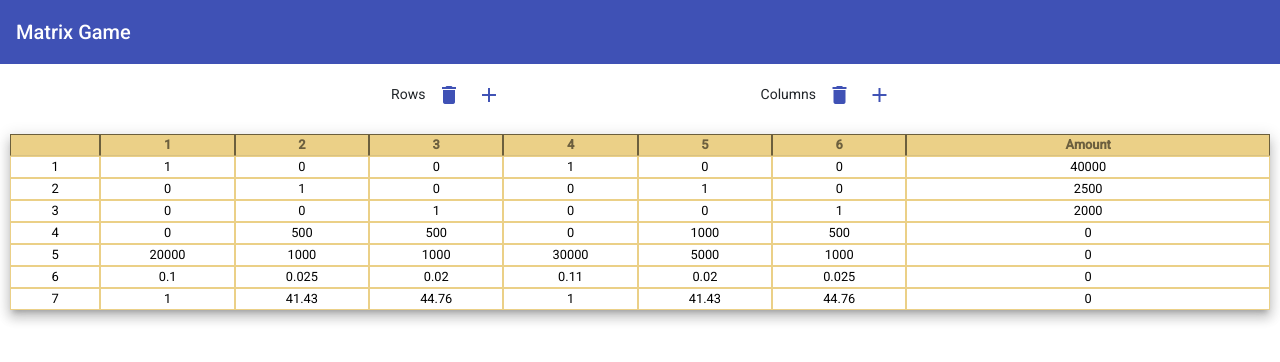
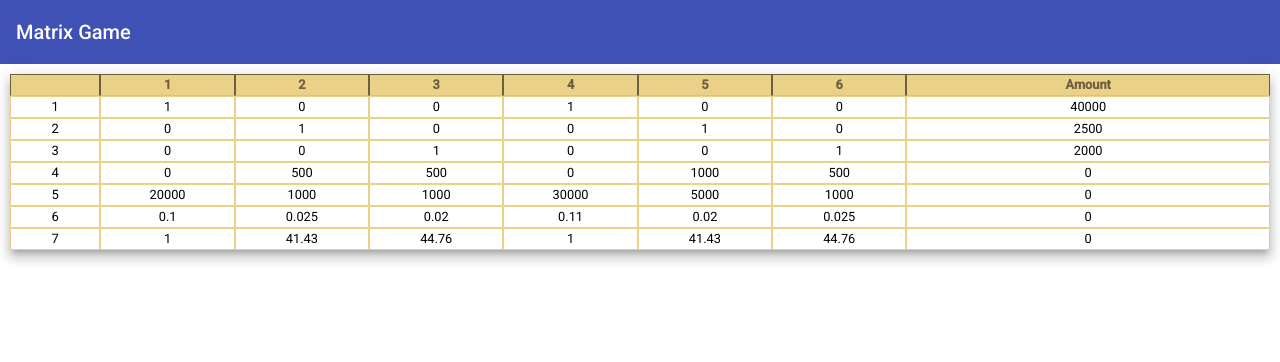
Before and after one commit to DimaMykhnevych/MatrixGame, an Angular app in the folder matrix-game/: page / in a window 1280 px wide. Shown: the top 362 px of the page. Built offline with nearby package versions, Linux system fonts and the light colour scheme.

Commit message:
Removed redundant table functionality

```diff
--- a/matrix-game/src/app/components/table/table.component.html
+++ b/matrix-game/src/app/components/table/table.component.html
@@ -1,31 +1,4 @@
 <div class="pageContiner">
-  <div class="container">
-    <div class="row justify-content-center">
-      <div class="col-lg-4 text-center">
-        <div>
-          Rows
-          <button color="primary" mat-icon-button (click)="deleteRow()">
-            <mat-icon>delete</mat-icon>
-          </button>
-          <button color="primary" mat-icon-button (click)="addRow()">
-            <mat-icon>add</mat-icon>
-          </button>
-        </div>
-      </div>
-      <div class="col-lg-4 text-center">
-        <div>
-          Columns
-          <button color="primary" mat-icon-button (click)="deleteColumn()">
-            <mat-icon>delete</mat-icon>
-          </button>
-          <button color="primary" mat-icon-button (click)="addColumn()">
-            <mat-icon>add</mat-icon>
-          </button>
-        </div>
-      </div>
-    </div>
-  </div>
-  <br />
   <mat-table [dataSource]="dataSource" class="mat-elevation-z8">
     <ng-container matColumnDef=" ">
       <mat-header-cell *matHeaderCellDef> </mat-header-cell>
--- a/matrix-game/src/app/components/table/table.component.ts
+++ b/matrix-game/src/app/components/table/table.component.ts
@@ -22,44 +22,6 @@ export class TableComponent {
       row: -1,
     },
   };
-  public deleteColumn(): void {
-    if (this.displayedColumns.length === 1) {
-      console.log('Cannot delete all headers.');
-      return;
-    }
-    this.displayedColumns.splice(-1, 1);
-    const tempDataSource = [...this.dataSource.data];
-    for (let i = 0; i < tempDataSource.length - 1; i++) {
-      tempDataSource[i].splice(-1, 1);
-    }
-    this.dataSource.data = tempDataSource;
-  }
-  public addColumn(): void {
-    this.displayedColumns.push(
-      (+this.displayedColumns[this.displayedColumns.length - 1] + 1).toString()
-    );
-    const tempDataSource = [...this.dataSource.data];
-    for (let i = 0; i < tempDataSource.length; i++) {
-      tempDataSource[i].push(0);
-    }
-    this.dataSource.data = tempDataSource;
-  }
-  public deleteRow(): void {
-    if (this.dataSource.data.length === 1) {
-      console.log('Cannot delete all rows.');
-      return;
-    }
-    const tempDataSource = [...this.dataSource.data];
-    tempDataSource.splice(-1, 1);
-    this.dataSource.data = tempDataSource;
-  }
-  public addRow(): void {
-    const tempDataSource = [...this.dataSource.data];
-    tempDataSource[tempDataSource.length] = [].concat(
-      ...new Array(this.displayedColumns.length - 1).fill([0])
-    );
-    this.dataSource.data = tempDataSource;
-  }
   public switchToInput(rindex: number, cindex: number): void {
     this.editor.editPointer.col = cindex;
     this.editor.editPointer.row = rindex;
```
